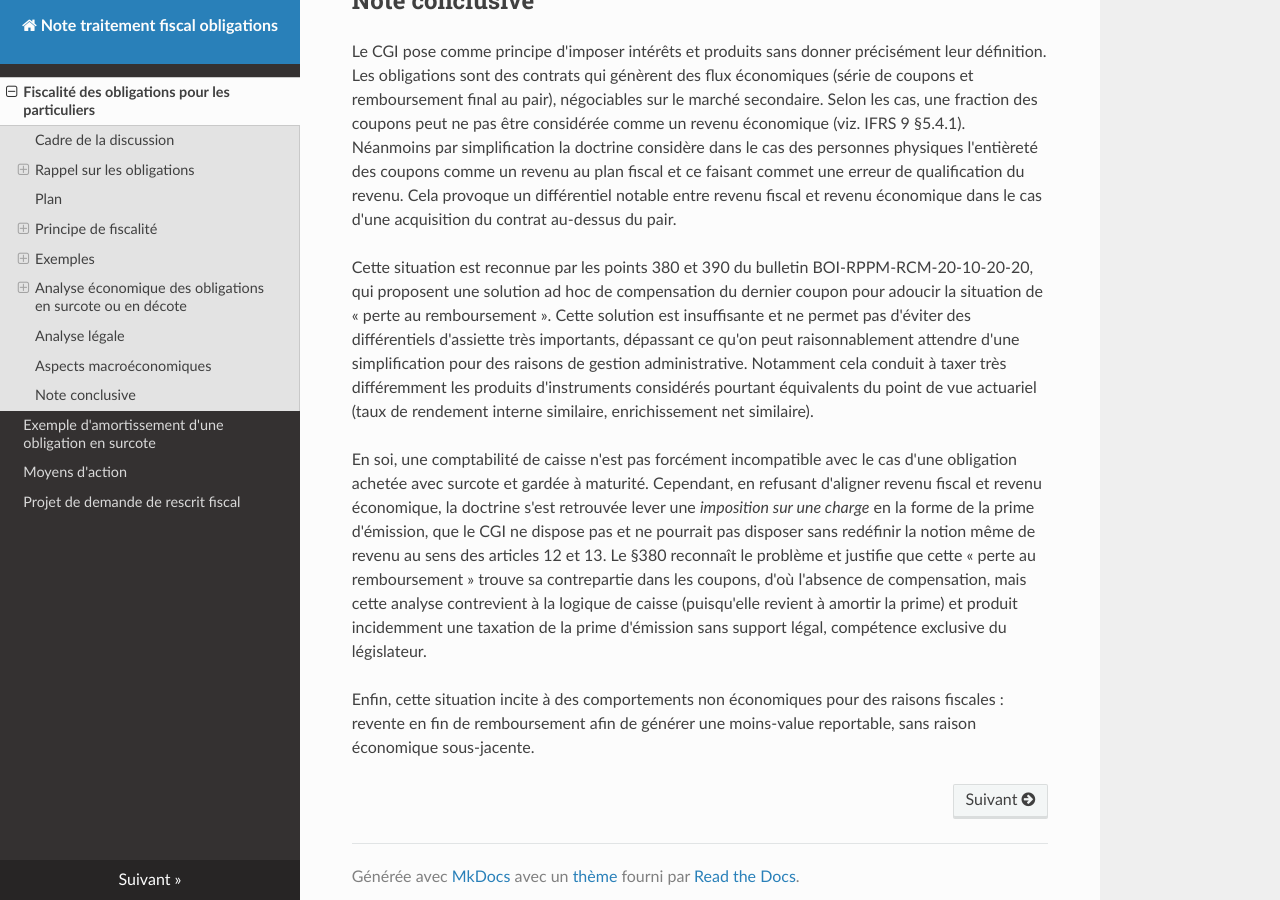
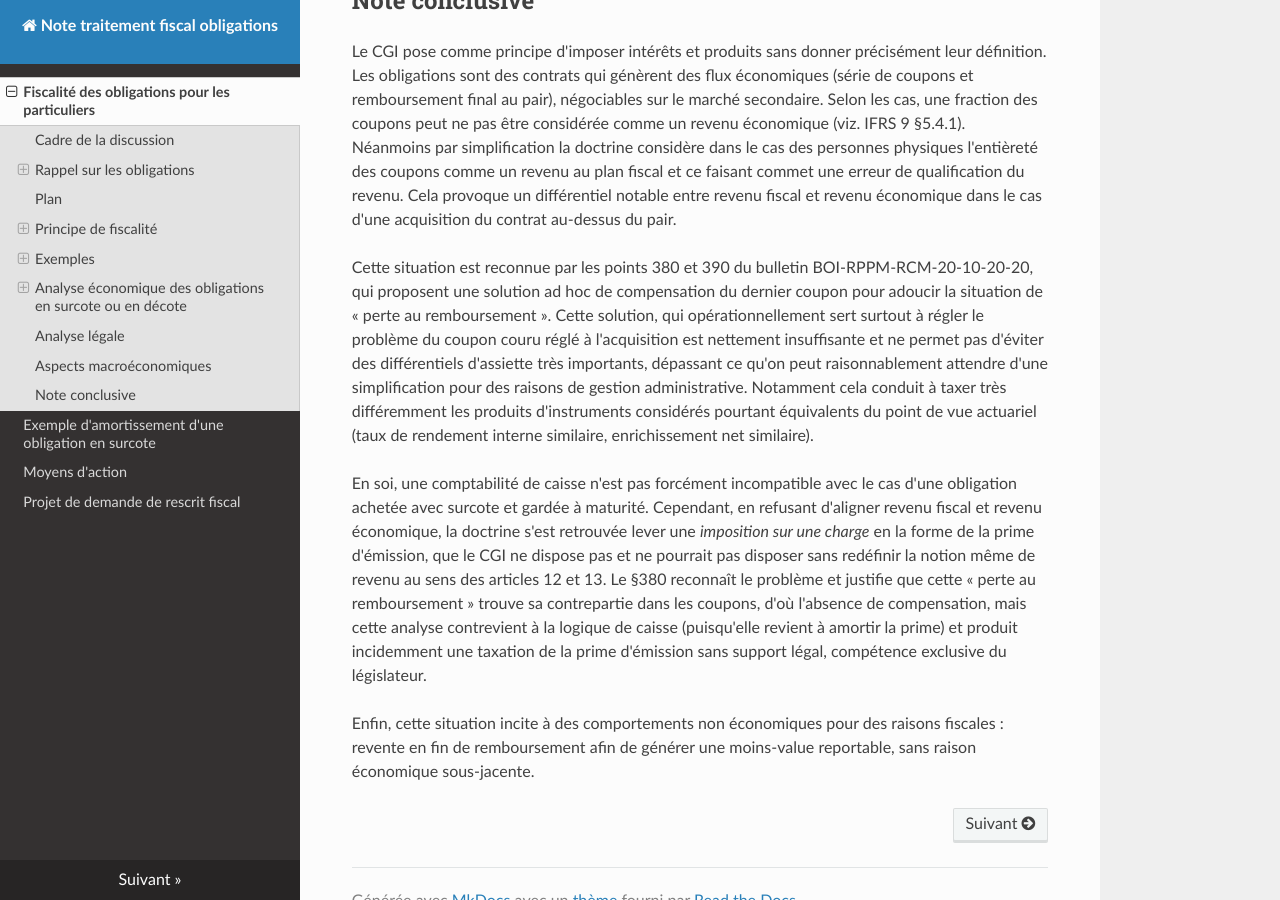
Before and after one commit to ConscritNeuneu/note-traitement-fiscal-obligations, an MkDocs documentation site: the page built from docs/note_fiscalisation_obligations.md, in a window 1280 px wide and 900 px high, scrolled down 13599 px. Built offline with MkDocs 1.6.1, drawn with Linux system fonts in a browser that asks for light colours; nearby versions of some CDN libraries.

Commit message:
Mention sur le §390

```diff
--- a/docs/note_fiscalisation_obligations.md
+++ b/docs/note_fiscalisation_obligations.md
@@ -797,13 +797,15 @@ dans le cas d'une acquisition du contrat au-dessus du pair.
 
 Cette situation est reconnue par les points 380 et 390 du bulletin BOI-RPPM-RCM-20-10-20-20,
 qui proposent une solution ad hoc de compensation du dernier coupon pour
-adoucir la situation de « perte au remboursement ». Cette solution est insuffisante
-et ne permet pas d'éviter des différentiels d'assiette très importants,
-dépassant ce qu'on peut raisonnablement attendre d'une simplification pour
-des raisons de gestion administrative. Notamment cela conduit à taxer très
-différemment les produits d'instruments considérés pourtant équivalents du
-point de vue actuariel (taux de rendement interne similaire, enrichissement
-net similaire).
+adoucir la situation de « perte au remboursement ». Cette solution, qui
+opérationnellement sert surtout à régler le problème du coupon couru réglé à
+l'acquisition est nettement insuffisante et ne permet pas d'éviter des
+différentiels d'assiette très importants, dépassant ce qu'on peut
+raisonnablement attendre d'une simplification pour des raisons de gestion
+administrative. Notamment cela conduit à taxer très différemment les
+produits d'instruments considérés pourtant équivalents du point de vue
+actuariel (taux de rendement interne similaire, enrichissement net
+similaire).
 
 En soi, une comptabilité de caisse n'est pas forcément incompatible avec le
 cas d'une obligation achetée avec surcote et gardée à maturité. Cependant,
```
